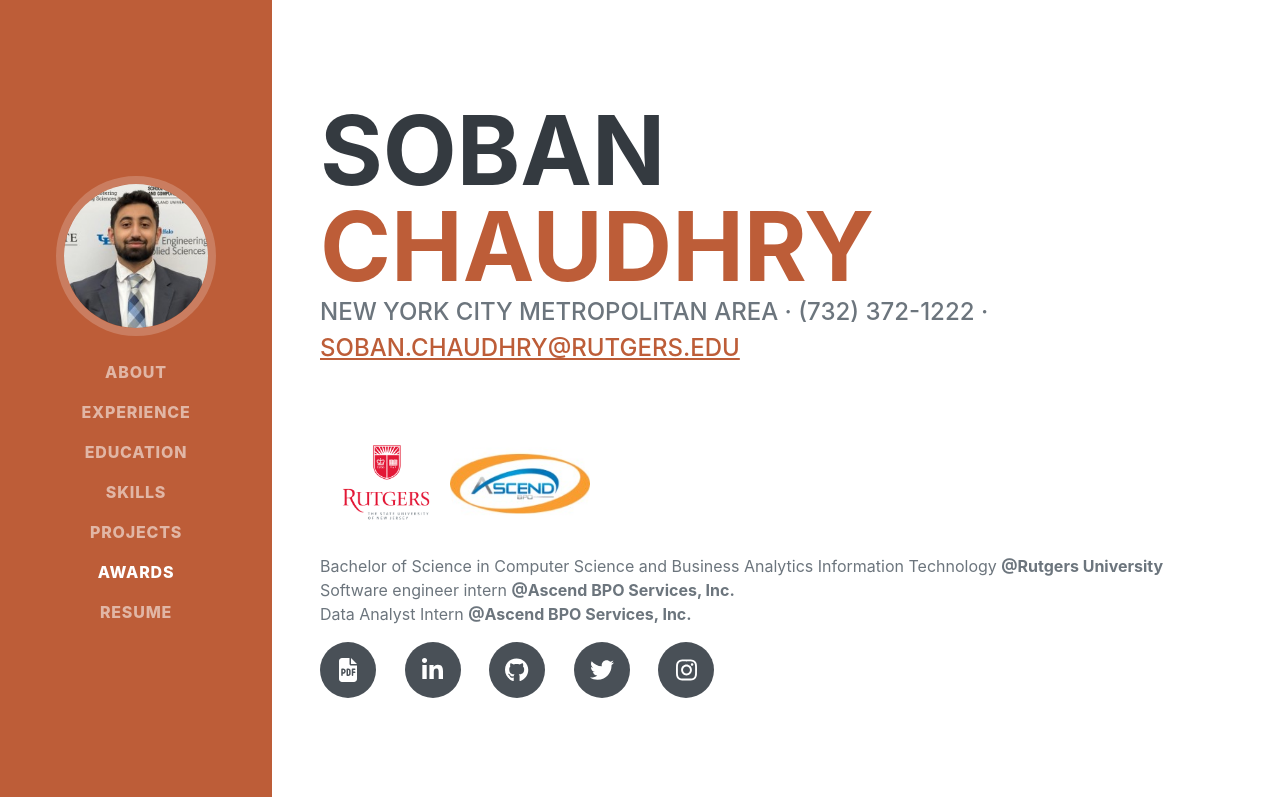
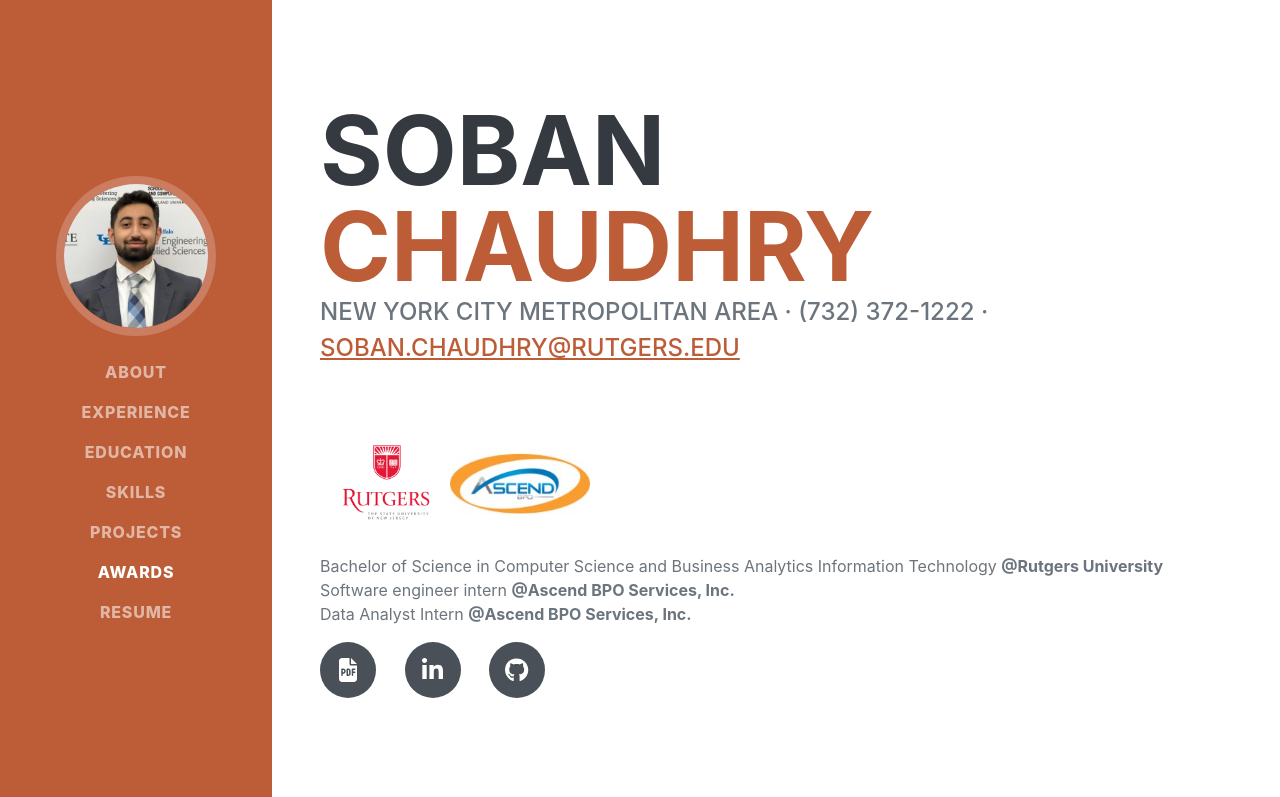
Before and after one commit to displayai/Soban, a plain HTML site: page index.html in a window 1280 px wide. Shown: the top 797 px of the page. Drawn offline with nearby package versions, Linux system fonts and the light colour scheme; a web font is replaced by a local one.

Commit message:
Update index.html

```diff
--- a/index.html
+++ b/index.html
@@ -81,8 +81,7 @@
                         <a class="social-icon" href="https://docs.google.com/document/d/1BL1_dEs5RtNAq-54cla5QBOUeCkB1LVhfKxhkR3V6Yw" target="_blank"><i class="fa-solid fa-file-pdf"></i></a>
                         <a class="social-icon" href="https://www.linkedin.com/in/soban-chaudhry-3998671a3/" target="_blank" ><i class="fab fa-linkedin-in"></i></a>
                         <a class="social-icon" href="https://github.com/sac399" target="_blank"><i class="fab fa-github"></i></a>
-                        <a class="social-icon" href="" target="_blank"><i class="fab fa-twitter"></i></a>
-                        <a class="social-icon" href="" target="_blank"><i class="fab fa-instagram"></i></a>
+
                     </div>
                 </div>
             </section>
```
